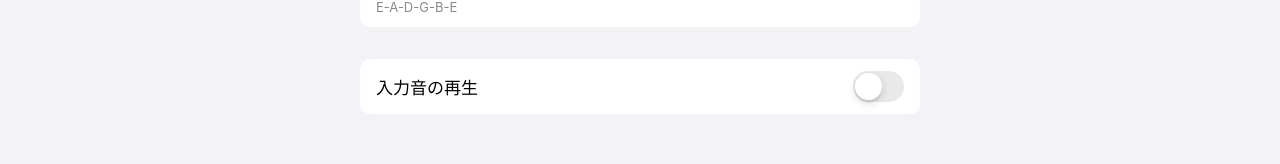
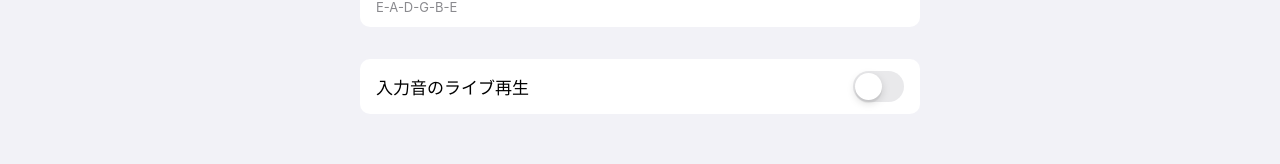
Before and after one commit to kk08321/fret-checker, a React (Vite) app: page /settings in a window 1280 px wide. Shown: the part 297-461 px from the top of the page. Built offline with nearby package versions, Linux system fonts and the light colour scheme.

Commit message:
refactor: measuresの構造変更に対応し、設定ラベルを更新
- useSheetPage: measures[currentMeasureIndex].notesを使用するように変更
- SettingsPage: 「入力音の再生」を「入力音のライブ再生」に変更

```diff
--- a/src/SettingsPage.tsx
+++ b/src/SettingsPage.tsx
@@ -247,7 +247,7 @@ export default function SettingsPage() {
               }
             `}
           >
-            <span>入力音の再生</span>
+            <span>入力音のライブ再生</span>
             <div
               css={css`
                 position: relative;
--- a/src/hooks/useSheetPage.ts
+++ b/src/hooks/useSheetPage.ts
@@ -230,7 +230,7 @@ export const useSheetPage = () => {
   useEffect(() => {
     if (measures[currentMeasureIndex] !== undefined) {
       isUpdatingFromMeasureRef.current = true;
-      setInputtedNoteNumbers([...measures[currentMeasureIndex]]);
+      setInputtedNoteNumbers([...measures[currentMeasureIndex].notes]);
       isUpdatingFromMeasureRef.current = false;
     }
     // eslint-disable-next-line react-hooks/exhaustive-deps
```
